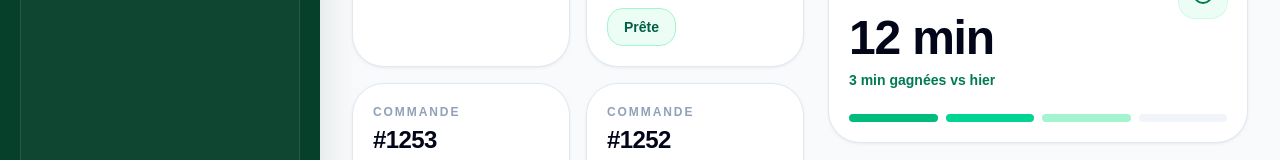
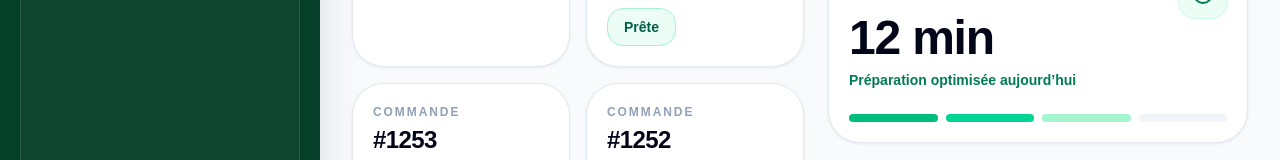
Before and after one commit to Loco66666/TableFlash-QR, a Next.js app: page /dashboard/orders in a window 1280 px wide. Shown: the part 1798-1958 px from the top of the page. Built offline with nearby package versions, Linux system fonts and the light colour scheme.

Commit message:
Polish preparation time widget copy

```diff
--- a/src/components/dashboard/orders/PreparationTimeWidget.tsx
+++ b/src/components/dashboard/orders/PreparationTimeWidget.tsx
@@ -5,7 +5,7 @@ export function PreparationTimeWidget() {
         <div>
           <h2 className="text-xl font-black tracking-tight text-slate-950">Temps moyen de préparation</h2>
           <p className="mt-4 text-5xl font-black tracking-tight text-slate-950">12 min</p>
-          <p className="mt-2 text-sm font-black text-emerald-700">3 min gagnées vs hier</p>
+          <p className="mt-2 text-sm font-black text-emerald-700">Préparation optimisée aujourd’hui</p>
         </div>
         <span className="flex h-12 w-12 items-center justify-center rounded-2xl bg-emerald-50 text-emerald-700 ring-1 ring-emerald-100" aria-hidden="true">
           <ClockIcon />
```
